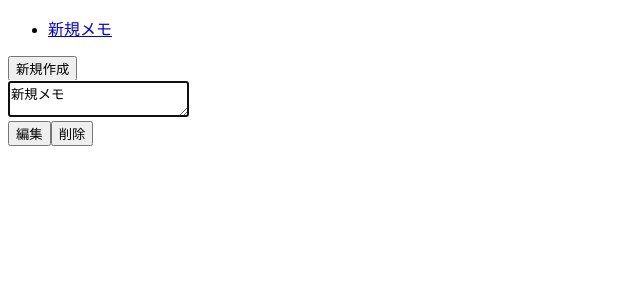
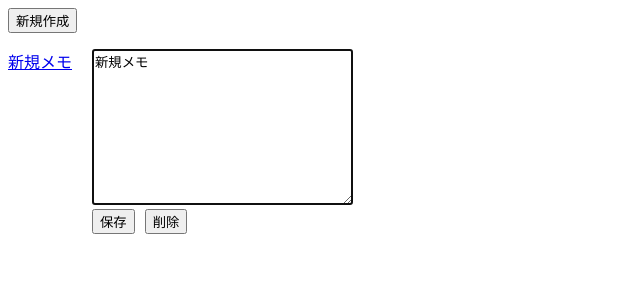
Before and after one commit to djkazunoko/vue-memoapp, a Vue app in the folder app/: page / in a window 1280 px wide. Both pictures are taken after a click on the button "新規作成". Shown: the top 300 px of the page, without its empty margins (0-640 px from the left). Built offline with nearby package versions, Linux system fonts and the light colour scheme.

Commit message:
スタイル修正

```diff
--- a/app/index.html
+++ b/app/index.html
@@ -4,7 +4,7 @@
     <meta charset="UTF-8">
     <link rel="icon" href="/favicon.ico">
     <meta name="viewport" content="width=device-width, initial-scale=1.0">
-    <title>Vite App</title>
+    <title>メモアプリSPA版</title>
   </head>
   <body>
     <div id="app"></div>
--- a/app/src/App.vue
+++ b/app/src/App.vue
@@ -36,6 +36,10 @@ function removeMemo() {
 </script>
 
 <template>
+  <form @submit.prevent="addMemo">
+    <button>新規作成</button>
+  </form>
+  <div class="main">
     <ul>
       <li v-for="memo in memos" :key="memo.id">
         <a @click.prevent="editMemo(memo)" href="#">
@@ -43,9 +47,6 @@ function removeMemo() {
         </a>
       </li>
     </ul>
-  <form @submit.prevent="addMemo">
-    <button>新規作成</button>
-  </form>
 
     <MemoForm
       v-if="editingMemo"
@@ -54,6 +55,22 @@ function removeMemo() {
       @remove="removeMemo"
     >
     </MemoForm>
+  </div>
 </template>
 
-<style scoped></style>
+<style scoped>
+.main {
+  display: flex;
+}
+.main ul {
+  padding-left: 0px;
+  padding-right: 20px;
+  margin: 0;
+}
+button {
+  cursor: pointer;
+}
+form {
+  margin-bottom: 1em;
+}
+</style>
--- a/app/src/components/MemoForm.vue
+++ b/app/src/components/MemoForm.vue
@@ -18,11 +18,22 @@ onUpdated(() => {
 <template>
   <div>
     <textarea
+      cols="30"
+      rows="10"
       :value="content"
       @input="$emit('update:content', $event.target.value)"
       ref="textarea"
     ></textarea>
+    <div>
+      <button @click="$emit('save')">保存</button>
+      <button @click="$emit('remove')">削除</button>
+    </div>
   </div>
-  <button @click="$emit('save')">編集</button>
-  <button @click="$emit('remove')">削除</button>
 </template>
+
+<style scoped>
+button {
+  margin-right: 10px;
+  cursor: pointer;
+}
+</style>
```
Lines whose indentation alone changed are shown as unchanged.
